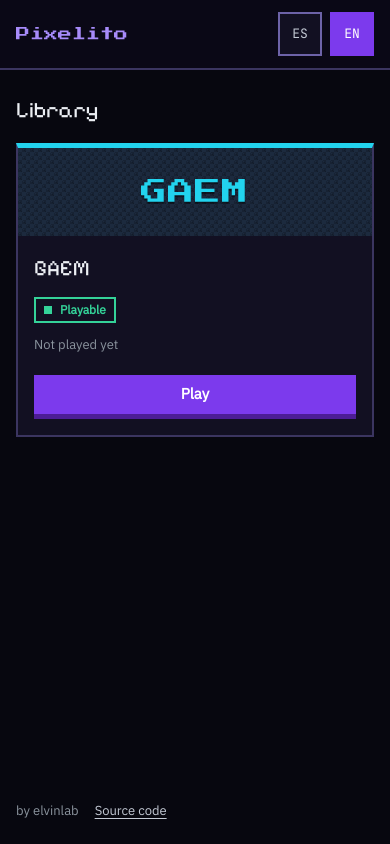
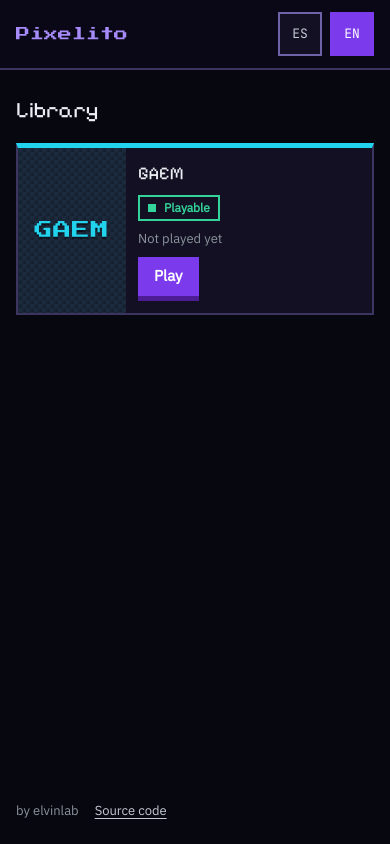
Before and after one commit to elvinlab/pixelito, a React (Vite) app: page / in a window 390 px wide. Built offline with nearby package versions, Linux system fonts and the light colour scheme; no server answers.

Commit message:
feat(library): compact game card row on narrow screens
Cartridge label on the left and details on the right, so a phone screen shows
every game instead of one and a half.

```diff
--- a/src/features/library/LibraryScreen.module.css
+++ b/src/features/library/LibraryScreen.module.css
@@ -162,6 +162,50 @@
   transform: translateY(3px);
 }
 
+/* Narrow screens: a compact row (cartridge label left, details right) so several games fit at once. */
+@media (max-width: 559px) {
+  .card {
+    display: grid;
+    grid-template-columns: 96px 1fr;
+    column-gap: var(--space-3);
+    row-gap: var(--space-2);
+    align-items: start;
+    padding: var(--space-3);
+  }
+
+  .card > * {
+    grid-column: 2;
+  }
+
+  .card > .label {
+    grid-column: 1;
+    grid-row: 1 / span 4;
+    align-self: stretch;
+    height: auto;
+    min-height: 96px;
+    margin: calc(var(--space-3) * -1) 0 calc(var(--space-3) * -1) calc(var(--space-3) * -1);
+  }
+
+  .card > span,
+  .card > .play {
+    justify-self: start;
+  }
+
+  .initials {
+    font-size: 18px;
+  }
+
+  .title {
+    font-size: 18px;
+  }
+
+  .play {
+    align-self: start;
+    margin-top: 0;
+    padding: 0 var(--space-4);
+  }
+}
+
 @media (hover: hover) {
   .card:hover {
     background: var(--card-hover);
```
